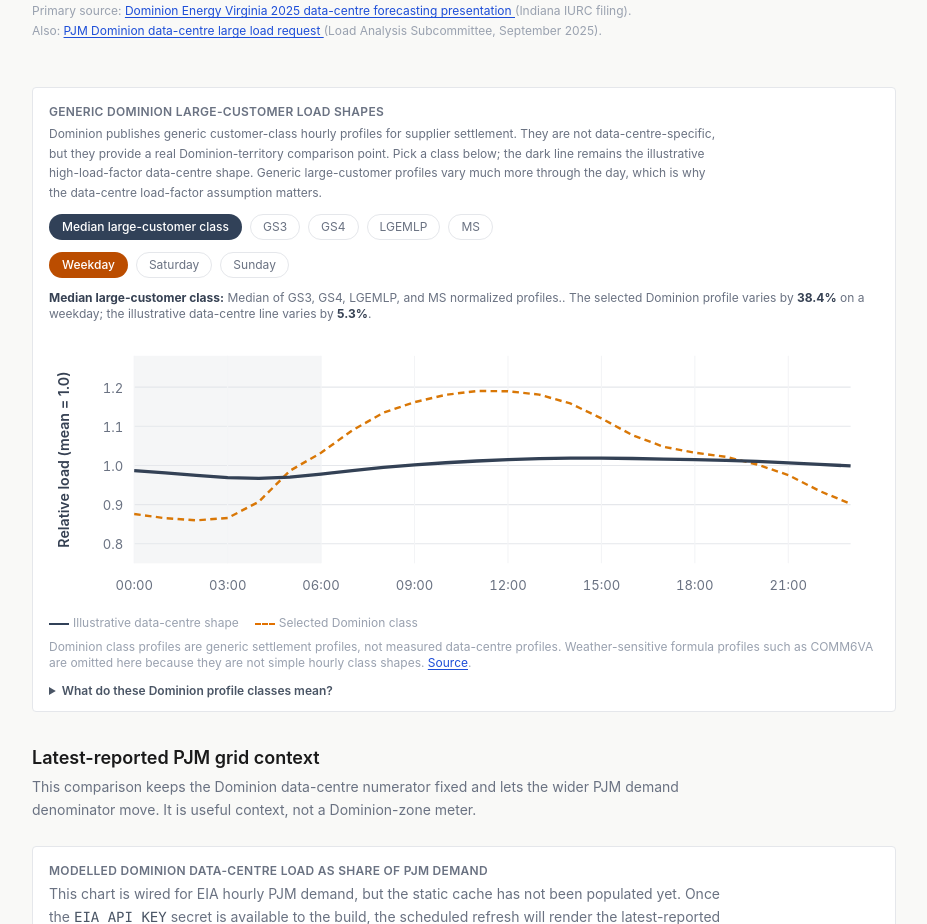
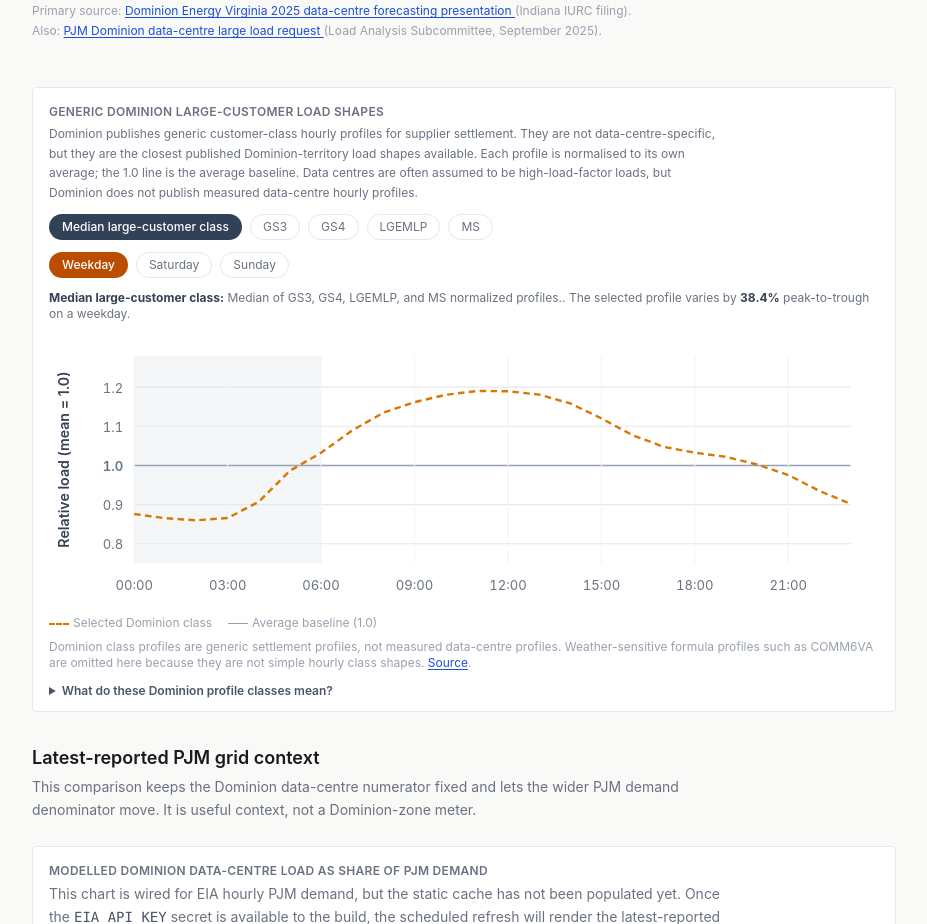
Before and after one commit to prismatic-labs/cloud-kettle-index, an Astro site: page /cloud-kettle-index/dc-mid-atlantic in a window 1280 px wide. Shown: the part 2179-3103 px from the top of the page, without its empty margins (176-1103 px from the left). Built offline with nearby package versions, Linux system fonts and the light colour scheme; Astro itself is replaced by a stand-in of ours.

Commit message:
Remove constant-load line from load-shape chart; add data-centre caveat

```diff
--- a/src/components/UsLoadShapeChart.tsx
+++ b/src/components/UsLoadShapeChart.tsx
@@ -25,13 +25,6 @@ const INNER_H = HEIGHT - MARGIN.top - MARGIN.bottom;
 const Y_TICKS = [0.8, 0.9, 1.0, 1.1, 1.2];
 const Y_MIN = 0.75;
 const Y_MAX = 1.28;
-
-const DATA_CENTRE_VALUES = Array.from({ length: 24 }, (_, hour) => {
-  const midday = 0.026 * Math.exp(-Math.pow((hour - 14) / 5.6, 2));
-  const evening = 0.01 * Math.exp(-Math.pow((hour - 20) / 3.6, 2));
-  const overnight = 0.026 * Math.exp(-Math.pow((hour - 4) / 3.2, 2));
-  return 0.992 + midday + evening - overnight;
-});
 
 const PROFILE_EXPLANATIONS = [
   ["GS3", "Large general-service customers connected at secondary voltage; a useful commercial/industrial comparator, but not data centres."],
@@ -77,10 +70,10 @@ export default function UsLoadShapeChart() {
           </p>
           <p className="text-xs text-gray-500 leading-relaxed max-w-2xl">
             Dominion publishes generic customer-class hourly profiles for supplier settlement.
-            They are not data-centre-specific, but they provide a real Dominion-territory
-            comparison point. Pick a class below; the dark line remains the illustrative
-            high-load-factor data-centre shape. Generic large-customer profiles vary much more
-            through the day, which is why the data-centre load-factor assumption matters.
+            They are not data-centre-specific, but they are the closest published Dominion-territory
+            load shapes available. Each profile is normalised to its own average; the 1.0 line is
+            the average baseline. Data centres are often assumed to be high-load-factor loads,
+            but Dominion does not publish measured data-centre hourly profiles.
           </p>
         </div>
 
@@ -125,16 +118,15 @@ export default function UsLoadShapeChart() {
 
         <p className="text-xs text-gray-500 mb-3">
           <strong className="text-gray-700">{selected.label}:</strong>{" "}
-          {selected.description}. The selected Dominion profile varies by{" "}
-          <strong className="text-gray-700">{variation(classValues)}%</strong> on a{" "}
-          {DAY_LABELS[dayType].toLowerCase()}; the illustrative data-centre line varies by{" "}
-          <strong className="text-gray-700">{variation(DATA_CENTRE_VALUES)}%</strong>.
+          {selected.description}. The selected profile varies by{" "}
+          <strong className="text-gray-700">{variation(classValues)}%</strong> peak-to-trough on a{" "}
+          {DAY_LABELS[dayType].toLowerCase()}.
         </p>
 
         <svg
           viewBox={`0 0 ${WIDTH} ${HEIGHT}`}
           role="img"
-          aria-label={`Dominion generic ${selected.label} ${DAY_LABELS[dayType]} profile compared with an illustrative data-centre load shape`}
+          aria-label={`Dominion generic ${selected.label} ${DAY_LABELS[dayType]} load profile, normalised to average`}
           className="w-full h-auto min-h-[210px]"
         >
           <rect x="0" y="0" width={WIDTH} height={HEIGHT} fill="white" />
@@ -149,8 +141,8 @@ export default function UsLoadShapeChart() {
 
           {Y_TICKS.map(tick => (
             <g key={tick}>
-              <line x1={MARGIN.left} y1={yFor(tick)} x2={WIDTH - MARGIN.right} y2={yFor(tick)} stroke="#e5e7eb" />
-              <text x={MARGIN.left - 10} y={yFor(tick) + 5} textAnchor="end" className="fill-gray-500 text-[12px] tabular-nums">
+              <line x1={MARGIN.left} y1={yFor(tick)} x2={WIDTH - MARGIN.right} y2={yFor(tick)} stroke={tick === 1.0 ? "#94a3b8" : "#e5e7eb"} strokeWidth={tick === 1.0 ? 1.5 : 1} />
+              <text x={MARGIN.left - 10} y={yFor(tick) + 5} textAnchor="end" className={tick === 1.0 ? "fill-slate-500 text-[12px] tabular-nums font-semibold" : "fill-gray-500 text-[12px] tabular-nums"}>
                 {tick.toFixed(1)}
               </text>
             </g>
@@ -176,12 +168,11 @@ export default function UsLoadShapeChart() {
           </text>
 
           <path d={pathFor(classValues)} fill="none" stroke="#d97706" strokeWidth="2.2" strokeDasharray="6 4" />
-          <path d={pathFor(DATA_CENTRE_VALUES)} fill="none" stroke="#334155" strokeWidth="3" />
         </svg>
 
         <div className="mt-2 flex flex-wrap gap-x-4 gap-y-1 text-xs text-gray-400">
-          <span><span className="inline-block w-5 h-0.5 border-t-2 border-slate-700 mr-1 align-middle" />Illustrative data-centre shape</span>
           <span><span className="inline-block w-5 h-0.5 border-t-2 border-dashed border-amber-600 mr-1 align-middle" />Selected Dominion class</span>
+          <span><span className="inline-block w-5 h-0.5 border-t border-slate-400 mr-1 align-middle" />Average baseline (1.0)</span>
         </div>
 
         <p className="text-xs text-gray-400 mt-2">
```
